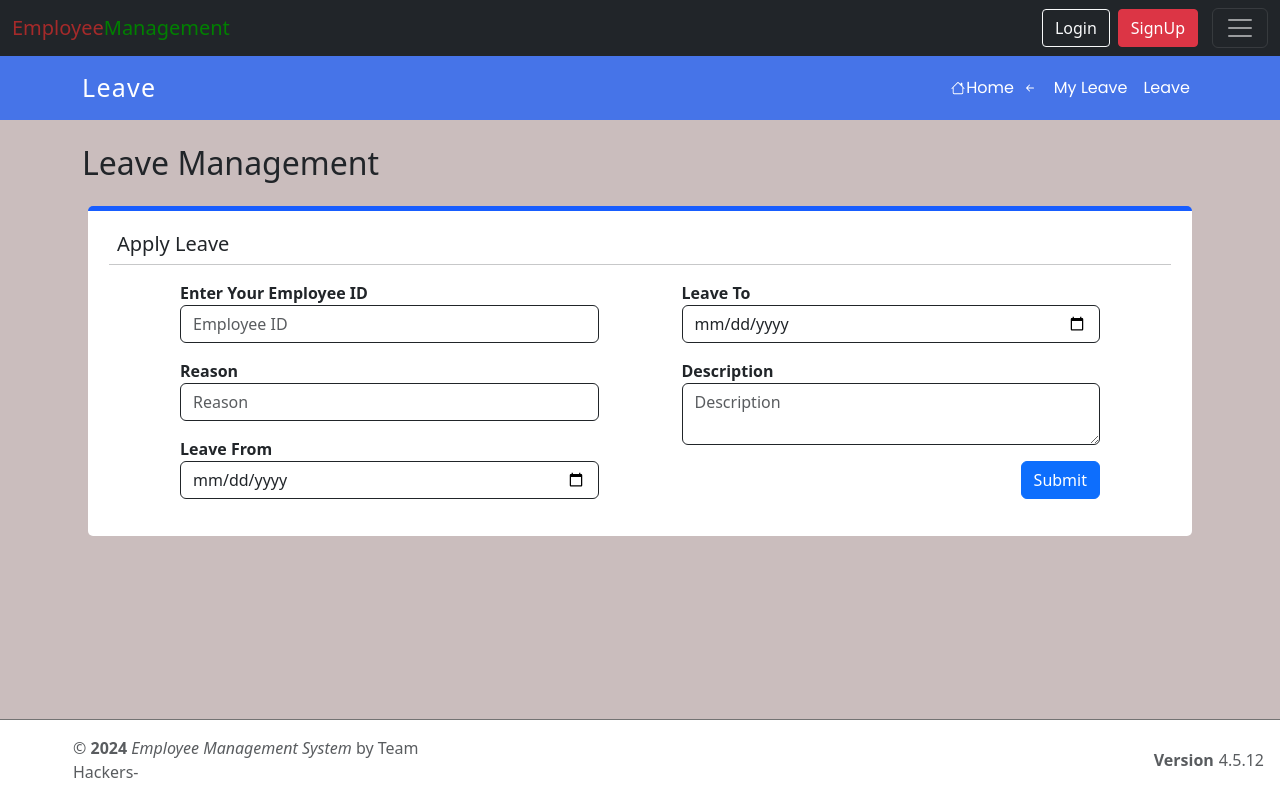
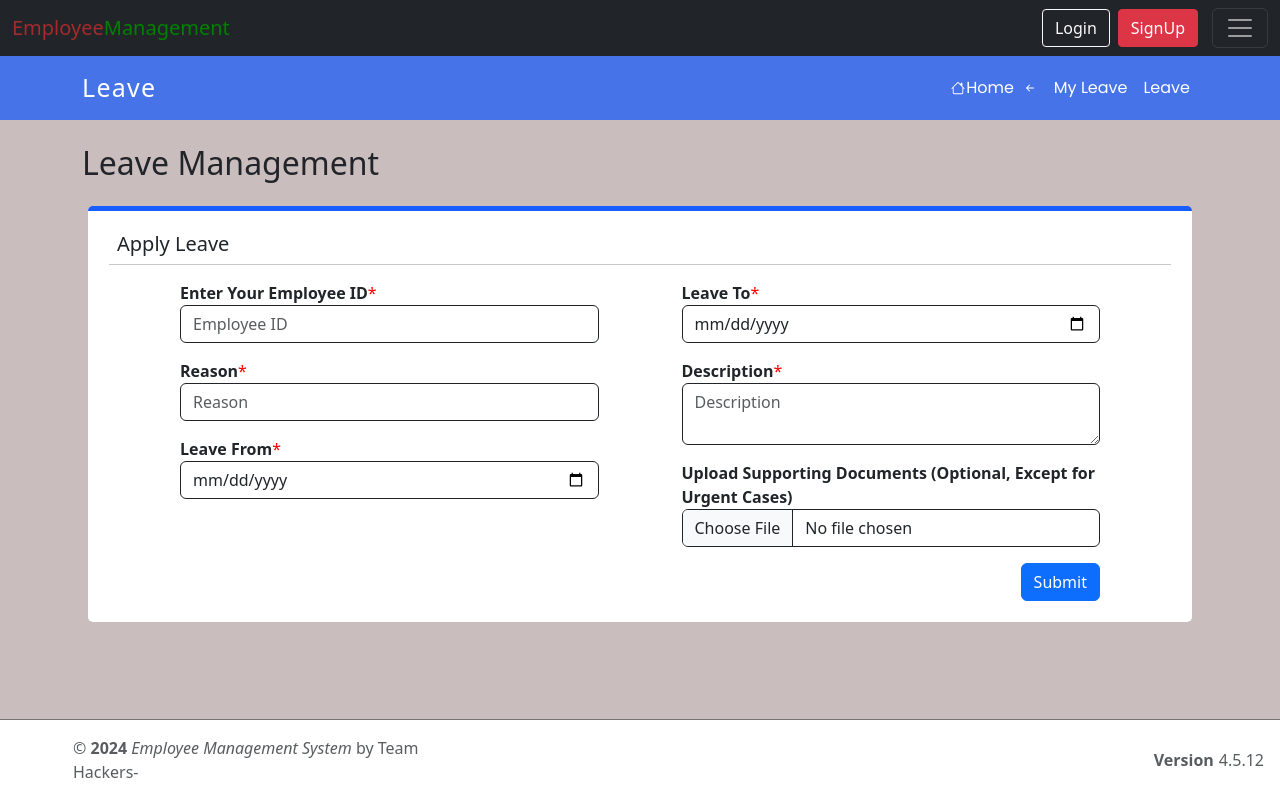
Before and after one commit to Soumadip-cmd/Employee-Management-EMS-, a React (Create React App) app: page /Applyleave in a window 1280 px wide. Built offline with nearby package versions, Linux system fonts and the light colour scheme; no server answers.

Commit message:
apply leave image

```diff
--- a/src/components/ApplyLeave.js
+++ b/src/components/ApplyLeave.js
@@ -17,18 +17,43 @@ export default function ApplyLeave() {
    leave_startdate:"",
    leave_enddate:"",
    leave_description:"",
+   leave_docx:""
   });
 
   //handelChange is Link function where user can type the value and we can get the value of all the input fields
   //on chnage and event are adding for this  here to type
   let [user, setUser] = useState([]);
 
+
   const handleChange = (event) => {
-    let oldData = { ...formData };
-    let inputName = event.target.name;
-    let inputValue = event.target.value;
-    oldData[inputName] = inputValue;
-    setFormData(oldData);
+    const { name, value, type } = event.target;
+
+    if (type === "file") {
+      const file = event.target.files[0];
+      const maxSizeInBytes = 150 * 1024;
+
+
+      if (file) {
+
+        if (file.size > maxSizeInBytes) {
+          alert("File size exceeds the maximum limit of 150KB.");
+          // Clear the input field
+          event.target.value = null;
+          return;
+        }
+        // If file size is within limit, update the state with the file
+        setFormData({
+          ...formData,
+          [name]: file,
+        });
+      }
+    } else {
+      // If it's not a file input, update the state with the regular value as before
+      setFormData({
+        ...formData,
+        [name]: value,
+      });
+    }
   };
 
   const handleSubmit = async (e) => {
@@ -42,7 +67,7 @@ export default function ApplyLeave() {
           alert("Leave applied Succesfully!!! Wait for approval :-)");
           navigate.push("/manageleave");
         } else {
-          alert("Error applying Leave ");
+          alert("Error applying Leave :-|");
         }
       } catch (error) {
         // Handle error response
@@ -63,7 +88,8 @@ export default function ApplyLeave() {
     leave_startdate:formData.leave_startdate,
     leave_enddate:formData.leave_enddate,
     leave_description:formData.leave_description,
-    user_id:formData.user_id
+    user_id:formData.user_id,
+    leave_docx:formData.leave_docx,
     };
     let oldUserdata = [...user, currentUserFormData];
     setUser(oldUserdata);
@@ -76,7 +102,8 @@ export default function ApplyLeave() {
       leave_description:"",
       leave_startdate:"",
       leave_enddate:"",
-      user_id:""
+      user_id:"",
+      leave_docx:""
     });
   };
 
@@ -86,7 +113,8 @@ export default function ApplyLeave() {
      leave_startdate,
      leave_enddate,
      leave_description,
-     user_id
+     user_id,
+
     } = formData;
     const errors = {};
 
@@ -206,6 +234,7 @@ export default function ApplyLeave() {
 
                 <div className="mb-3">
                   <b>Enter Your Employee ID</b>
+                  <span style={{ color: 'red' }}>*</span>
                   <input
                     type="text"
                     className="form-control"
@@ -219,6 +248,7 @@ export default function ApplyLeave() {
                 </div>
                 <div className="mb-3">
                   <b>Reason</b>
+                  <span style={{ color: 'red' }}>*</span>
                   <input
                     type="text"
                     className="form-control"
@@ -232,6 +262,7 @@ export default function ApplyLeave() {
                 </div>
                 <div className="mb-3">
                   <b>Leave From</b>
+                  <span style={{ color: 'red' }}>*</span>
                   <input
                     type="date"
                     className="form-control"
@@ -248,6 +279,7 @@ export default function ApplyLeave() {
 
                 <div className="mb-3">
                   <b>Leave To</b>
+                  <span style={{ color: 'red' }}>*</span>
                   <input
                     type="date"
                     className="form-control"
@@ -261,6 +293,7 @@ export default function ApplyLeave() {
                 </div>
                 <div className="mb-3">
                   <b>Description</b>
+                  <span style={{ color: 'red' }}>*</span>
                   <textarea
                   className="form-control"
                   placeholder="Description"
@@ -271,6 +304,20 @@ export default function ApplyLeave() {
                   onSubmit={handleSubmit}
                   style={{border: '1px solid'}}/>
 
+                </div>
+                <div className="mb-3">
+                  <b>Upload Supporting Documents (Optional, Except for Urgent Cases)</b>
+                  <input
+                    type="file"
+                    className="form-control"
+                    id="leave_docx"
+                    name="leave_docx"
+                    accept="png/pdf"
+
+                    onChange={handleChange}
+                    onSubmit={handleSubmit}
+                    style={{border: '1px solid'}}
+                  />
                 </div>
                 <button type="submit"
                  className="btn btn-primary float-end"
```
